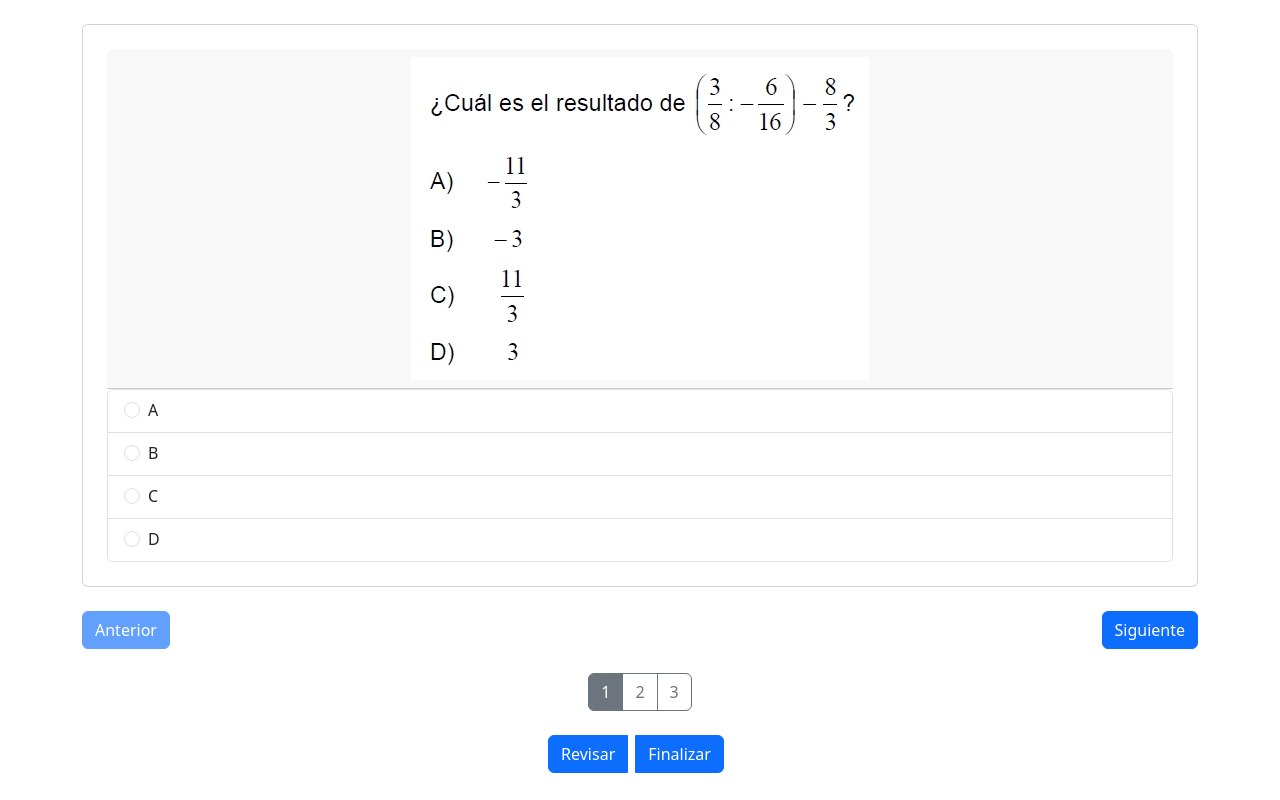
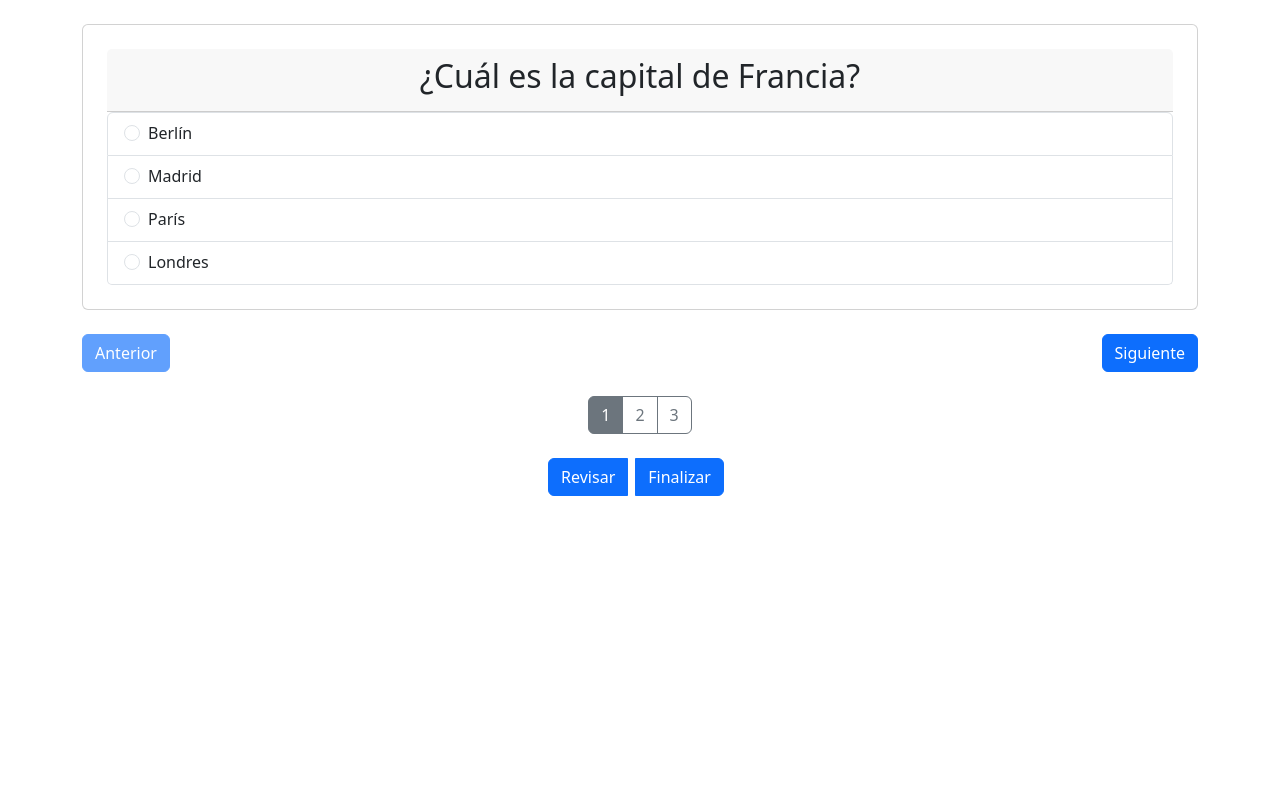
Before and after one commit to AlexisTripailaoHerrera/PAES-FRONT, an Angular app: page /matematica in a window 1280 px wide. Built offline with nearby package versions, Linux system fonts and the light colour scheme.

Commit message:
fix ultimo commit

```diff
--- a/src/app/paes-matematica/paes-matematica.component.html
+++ b/src/app/paes-matematica/paes-matematica.component.html
@@ -2,7 +2,7 @@
   <!-- Mostrar la pregunta actual -->
   <div class="card p-4 mb-4">
     <div class="card-header">
-      <img [src]="preguntas[preguntaActual].texto"/>
+      <h2 class="card-title">{{ preguntas[preguntaActual].texto }}</h2>
     </div>
 
     <!-- Mostrar las opciones de respuesta -->
--- a/src/app/paes-matematica/preguntas-matematicas.service.ts
+++ b/src/app/paes-matematica/preguntas-matematicas.service.ts
@@ -11,33 +11,33 @@ export class PreguntasMatematicasService {
   public preguntasMatematicas: PreguntasModel[] = [
     {
       id: 1,
-      texto: 'assets/img1.jpg',
-      opciones: ['A', 'B', 'C', 'D']
+      texto: '¿Cuál es la capital de Francia?',
+      opciones: ['Berlín', 'Madrid', 'París', 'Londres']
     },
     {
       id: 2,
-      texto: '¿Cuántos números enteros positivos son mayores o iguales que -4 y menores que 3?',
-      opciones: ['2', '3', '4', '6']
+      texto: '¿Cuál es el río más largo del mundo?',
+      opciones: ['Amazonas', 'Nilo', 'Yangtsé', 'Danubio']
     },
     {
       id: 3,
-      texto: '¿Cuál es el resultado de (3/8:-6/16)-8/3?',
-      opciones: ['-11/3', '-3', '11/3', '3']
+      texto: '¿Quién pintó la Mona Lisa?',
+      opciones: ['Van Gogh', 'Picasso', 'Da Vinci', 'Rembrandt']
     }
   ];
 
   public respuestasCorrectasMatematicas: RespuestasModel[] = [
     {
       id: 1,
-      respuestaCorrecta: '-13'
+      respuestaCorrecta: 'París'
     },
     {
       id: 2,
-      respuestaCorrecta: '2'
+      respuestaCorrecta: 'Amazonas'
     },
     {
       id: 3,
-      respuestaCorrecta: '-11/3'
+      respuestaCorrecta: 'Da Vinci'
     }
   ];
 
```
Also changed, not shown: src/assets/img1.jpg (deleted).
